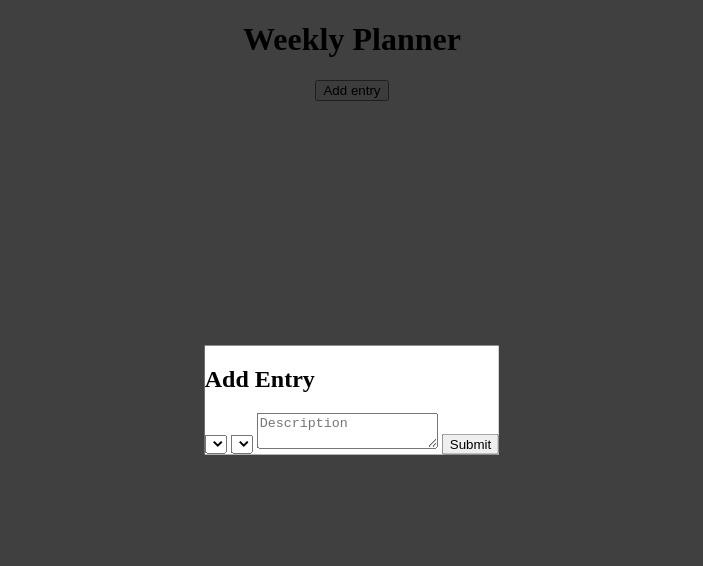
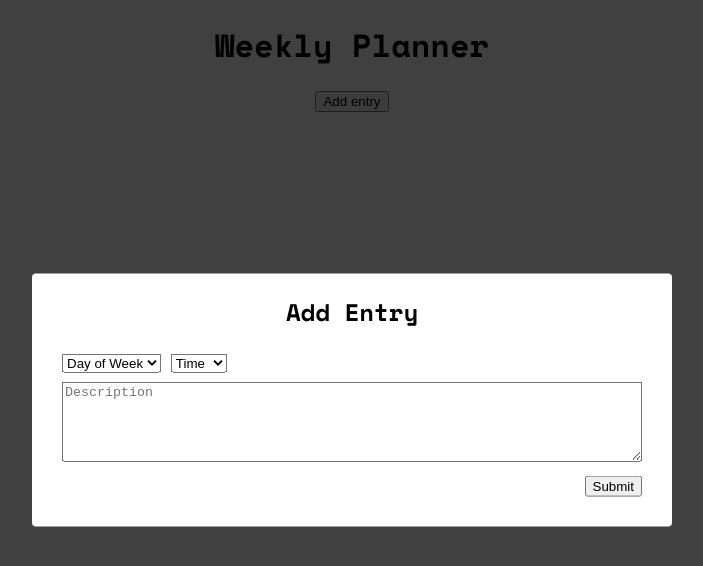
Before and after one commit to qnpham/week-planner, a website: page index.html in a window 1280 px wide. Shown: the whole page, without its empty margins (288-991 px from the left). Drawn offline with nearby package versions, Linux system fonts and the light colour scheme.

Commit message:
fun and safe for work comment

```diff
--- a/index.html
+++ b/index.html
@@ -5,6 +5,12 @@
   <meta name="viewport" content="width=device-width, initial-scale=1.0">
   <title>Week Planner</title>
   <link rel="stylesheet" href="styles.css">
+  <link rel="preconnect" href="https://fonts.googleapis.com">
+  <link rel="preconnect" href="https://fonts.gstatic.com" crossorigin>
+  <link rel="preconnect" href="https://fonts.googleapis.com">
+  <link rel="preconnect" href="https://fonts.gstatic.com" crossorigin>
+  <link href="https://fonts.googleapis.com/css2?family=Space+Mono:ital,wght@0,400;0,700;1,400&display=swap"
+    rel="stylesheet">
 </head>
 <body>
   <div class="container">
@@ -26,10 +32,47 @@
       <h2 class="modal-header">
         Add Entry
       </h2>
-      <select class="day"></select>
-      <select class="time"></select>
-      <textarea class="description" placeholder="Description"></textarea>
-      <button>Submit</button>
+      <select class="day" >
+        <option value="">Day of Week</option>
+        <option value="sunday">Sunday</option>
+        <option value="monday">Monday</option>
+        <option value="tuesday">Tuesday</option>
+        <option value="wednesday">Wednesday</option>
+        <option value="thursday">Thursday</option>
+        <option value="friday">Friday</option>
+        <option value="saturday">Saturday</option>
+      </select>
+      <select class="time">
+        <option value="">Time</option>
+        <option value="0">00:00</option>
+        <option value="1">01:00</option>
+        <option value="2">02:00</option>
+        <option value="3">03:00</option>
+        <option value="4">04:00</option>
+        <option value="5">05:00</option>
+        <option value="6">06:00</option>
+        <option value="7">07:00</option>
+        <option value="8">08:00</option>
+        <option value="9">09:00</option>
+        <option value="10">10:00</option>
+        <option value="11">11:00</option>
+        <option value="12">12:00</option>
+        <option value="13">13:00</option>
+        <option value="14">14:00</option>
+        <option value="15">15:00</option>
+        <option value="16">16:00</option>
+        <option value="17">17:00</option>
+        <option value="18">18:00</option>
+        <option value="19">19:00</option>
+        <option value="20">20:00</option>
+        <option value="21">21:00</option>
+        <option value="22">22:00</option>
+        <option value="23">23:00</option>
+      </select>
+      <div class="column-full">
+        <textarea class="description" placeholder="Description"></textarea>
+      </div>
+      <button class="submit">Submit</button>
     </div>
   </div>
   <script src="main.js"></script>
--- a/styles.css
+++ b/styles.css
@@ -5,9 +5,11 @@
 body {
   margin: auto;
   padding: 0;
+  font-family: "Space Mono", monospace;
 }
 
-h1 {
+h1,
+h2 {
   text-align: center;
 }
 
@@ -42,4 +44,18 @@ h1 {
   top: 50%;
   left: 50%;
   transform: translate(-50%, -50%);
+  width: 50%;
+  padding: 0 30px 30px;
+  border-radius: 0.25rem;
 }
+
+.description {
+  width: 100%;
+  height: 10vh;
+  margin-top: 0.5rem;
+}
+
+.submit {
+  float: right;
+  margin-top: 0.5rem;
+}
```
